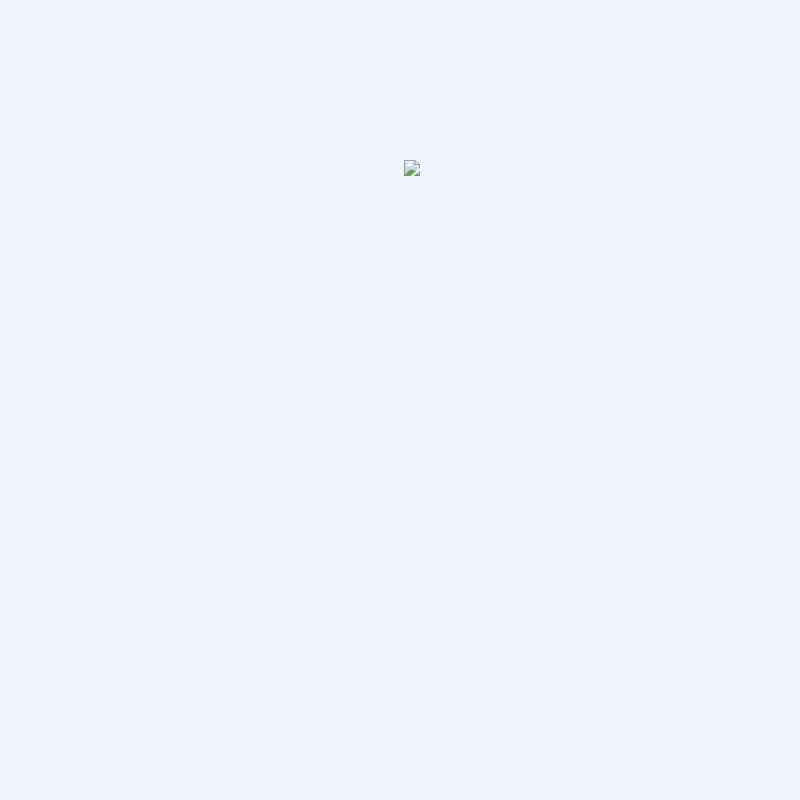
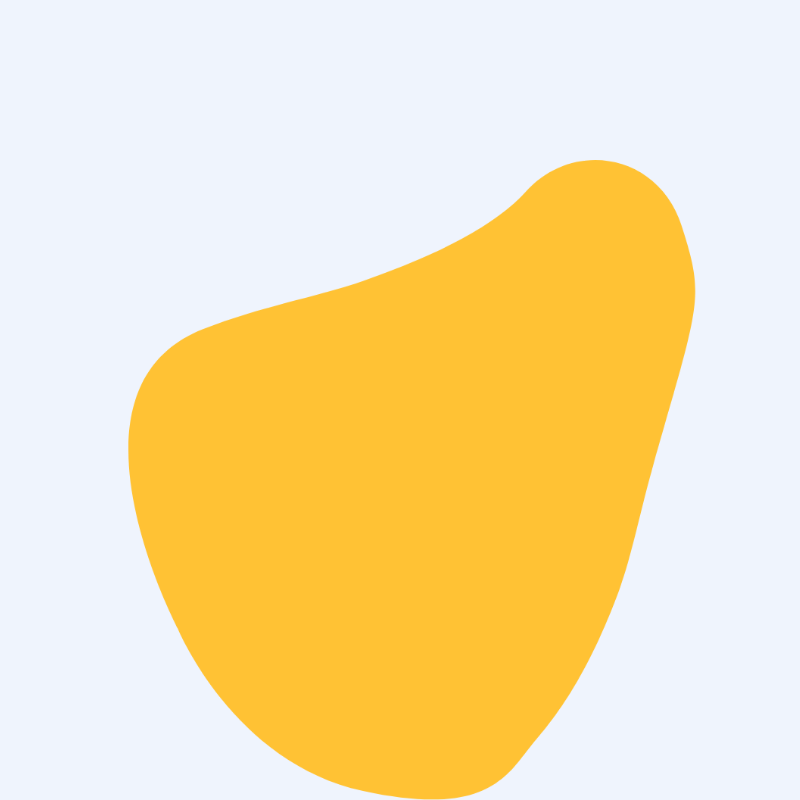
Before and after one commit to G0j0sensei/folio, a plain HTML site: page index.html in a window 1280 px wide. Shown: the full height of the page, 480-1280 px from the left. Drawn offline with Linux system fonts and the light colour scheme.

Commit message:
Update index.html

```diff
--- a/index.html
+++ b/index.html
@@ -25,7 +25,7 @@
             <a href="#">Nice to meet You!</a>
         </div>
         <div class="images">
-            <img src="images/shape.png" class="shape">
+            <img src="shape.png" class="shape">
         </div>
 
         <div class="social">
```
